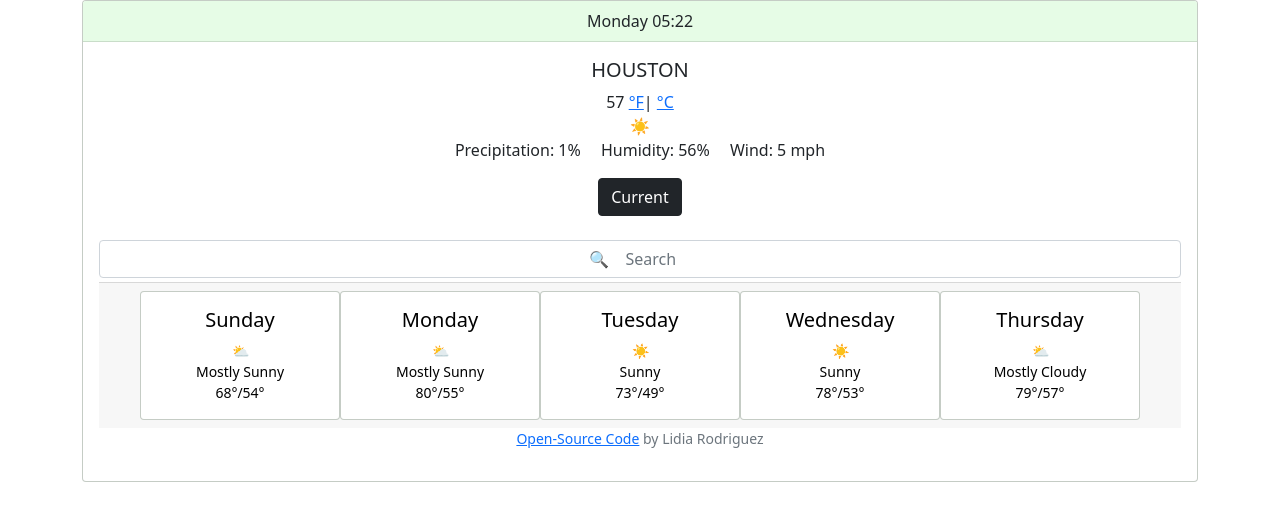
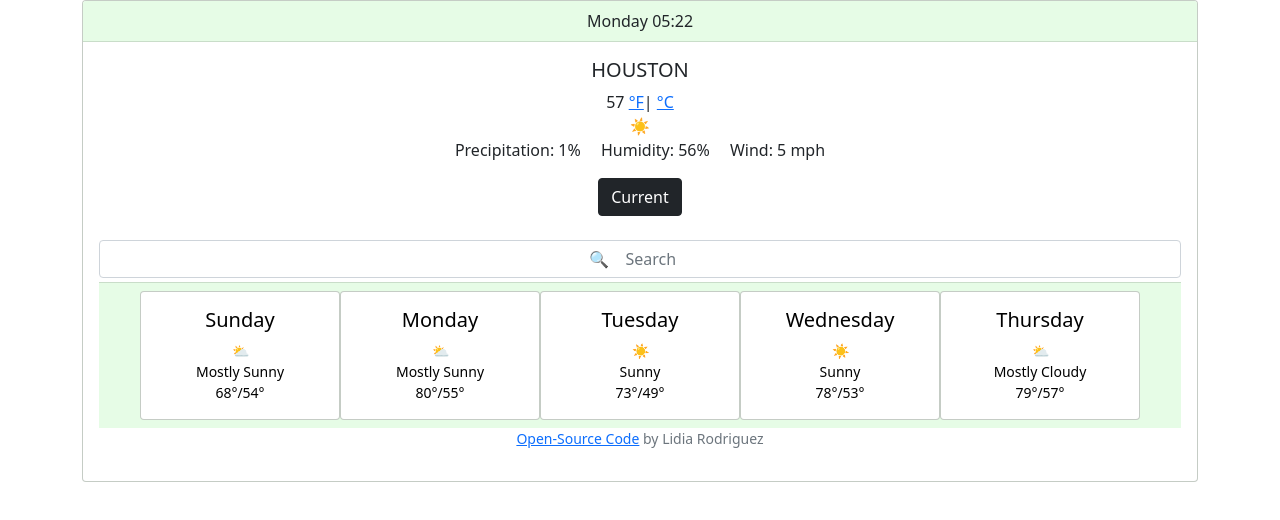
Before and after one commit to lidiardz/Weather-app, a plain HTML site: page index.html in a window 1280 px wide. Drawn offline with nearby package versions, Linux system fonts and the light colour scheme.

Commit message:
bk color

```diff
--- a/src/styles.css
+++ b/src/styles.css
@@ -5,6 +5,7 @@
   grid-template-columns: 200px 200px 200px 200px 200px;
   position: relative;
   justify-content: center;
+  background-color: rgb(230, 252, 230);
 }
 
 .card {
```
